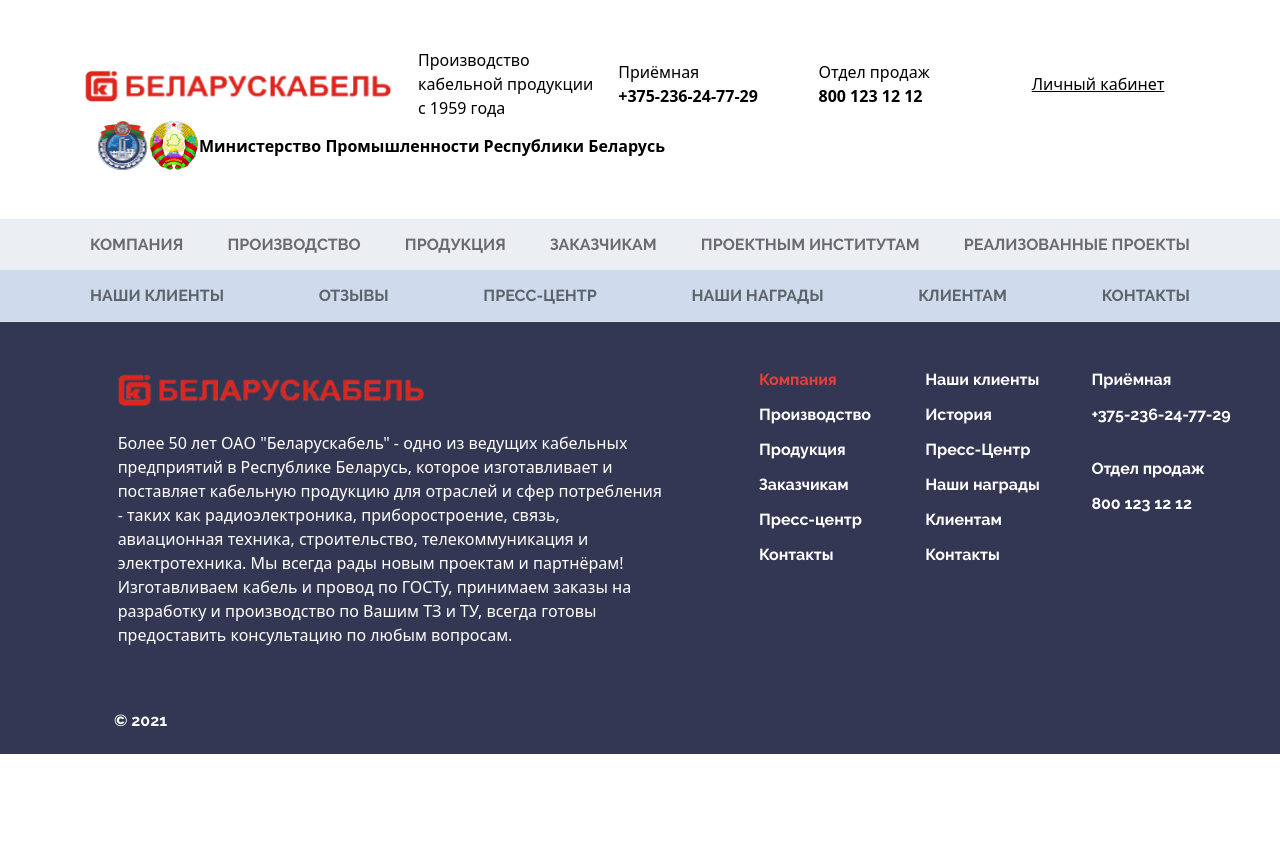
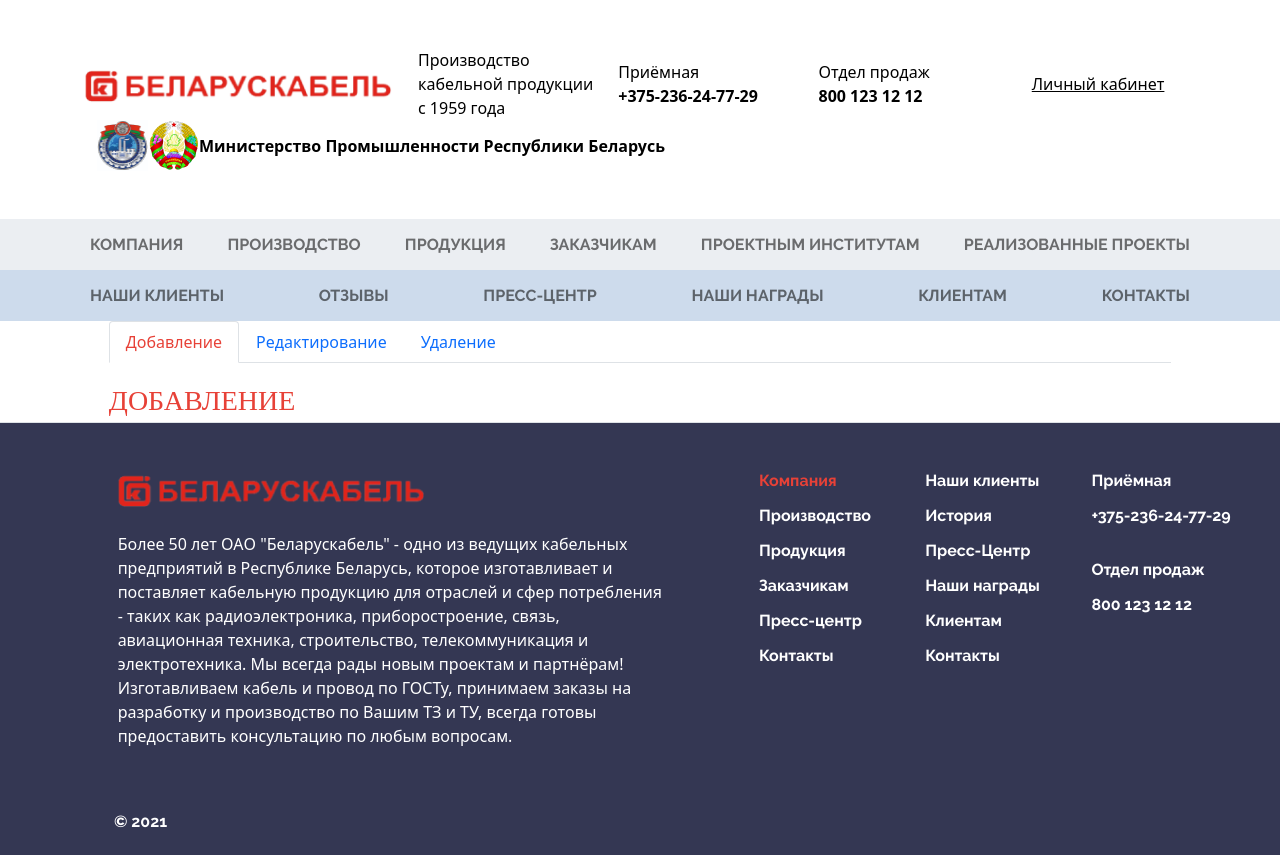
Before and after one commit to MikeSivak/BelCable, a React (Create React App) app: page /admin in a window 1280 px wide. Before the commit the page ends 800 px from the top, so only its background shows below. Built offline with nearby package versions, Linux system fonts and the light colour scheme; a web font is replaced by a local one.

Commit message:
add Admin component template

```diff
--- /dev/null
+++ b/src/components/Admin/Admin.css
@@ -0,0 +1,21 @@
+.admin-page-container{
+    width: 83%;
+    margin: 0 auto;
+    /* text-align: center; */
+}
+
+.action-label{
+    font-family: 'Lato-900-normal';
+    font-size: 28px;
+    line-height: 43px;
+    text-align: center;
+    text-transform: uppercase;
+    color: #E74137;
+    padding: 0 0 2em 0;
+    margin: 0 auto;
+}
+
+.add-product-section{
+    width: 50%;
+    margin: 0 auto;
+}
--- /dev/null
+++ b/src/components/Admin/Admin.js
@@ -0,0 +1,65 @@
+import './Admin.css';
+import { Form, Button, Row, Col, InputGroup, FormControl, Tab, Tabs } from 'react-bootstrap';
+
+export default function Admin() {
+    return (
+        <>
+            <div className='admin-page-container'>
+
+                <Tabs defaultActiveKey="add" id="uncontrolled-tab-example" className="mb-3">
+                    <Tab eventKey="add" title="Добавление">
+                        <span className='action-label'>Добавление</span>
+                        <div className='add-product-container'>
+                            {/* add product with all fields */}
+                            <div className='add-product-section'>
+
+                            </div>
+                            {/* add category only */}
+                            <div className='add-category-section'>
+
+                            </div>
+                            {/* add industry only */}
+                            <div className='add-industry-section'>
+
+                            </div>
+                        </div>
+                    </Tab>
+                    <Tab eventKey="edit" title="Редактирование">
+                        <span className='action-label'>Редактирование</span>
+                        <div className='edit-product-container'>
+                            {/* edit product with all fields */}
+                            <div className='edit-product-section'>
+
+                            </div>
+                            {/* edit category (category text field) only */}
+                            <div className='edit-category-section'>
+
+                            </div>
+                            {/* edit industry (industry text field) only */}
+                            <div className='edit-industry-section'>
+
+                            </div>
+                        </div>
+                    </Tab>
+                    <Tab eventKey="delete" title="Удаление">
+                        <span className='action-label'>Удаление</span>
+                        <div className='delete-product-container'>
+                            {/* return list of all products with (while without search field) with delete button on items */}
+                            <div className='delete-product-section'>
+
+                            </div>
+                            {/* return list of all categories with delete button on items */}
+                            <div className='delete-category-section'>
+
+                            </div>
+                            {/* return list of all industries with delete button on items */}
+                            <div className='delete-industry-section'>
+
+                            </div>
+                        </div>
+                    </Tab>
+                </Tabs>
+            </div>
+        </>
+    )
+}
--- a/src/routes/routes.js
+++ b/src/routes/routes.js
@@ -19,6 +19,7 @@
 import Awards from "../components/Awards/Awards";
 import IndustryPurpose from "../components/IndustryPurpose/IndustryPurpose";
 import Wires from "../components/Wires/Wires";
+import Admin from "../components/Admin/Admin";
 
 const routes = [
     {
@@ -147,6 +148,12 @@
         name: 'Wires',
         component: Wires,
         id: 20,
+    },
+    {
+        path: '/admin',
+        name: 'Admin',
+        component: Admin,
+        id: 21,
     }
 ]
 
```
